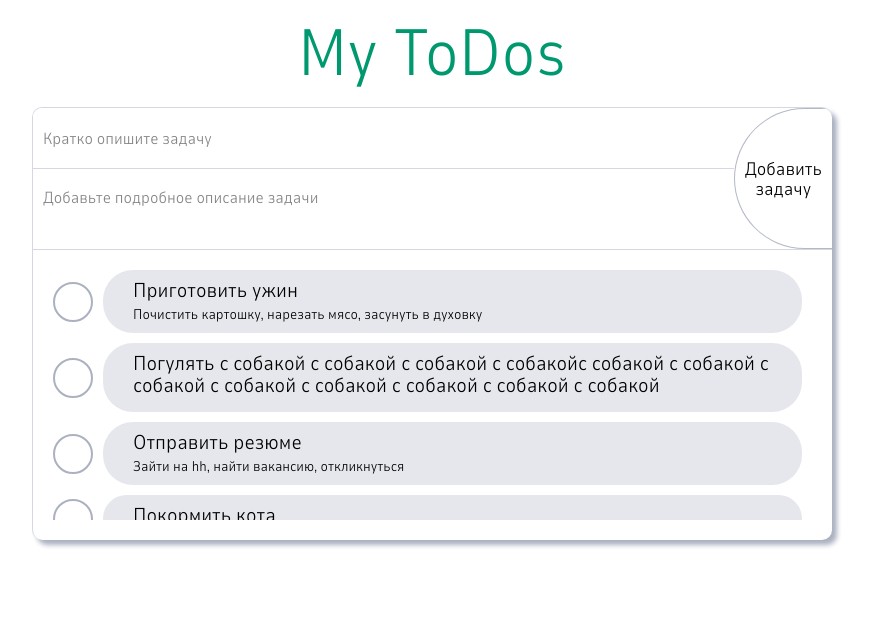
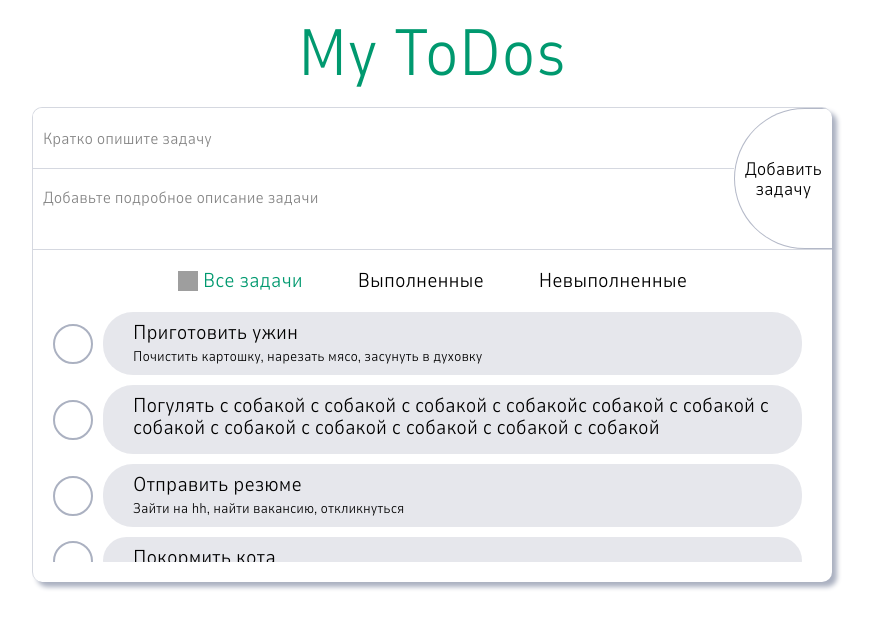
Before and after one commit to dariarus/todo-or-not-todo, a React (Create React App) app: page / in a window 1280 px wide. Shown: the top 628 px of the page, without its empty margins (208-1079 px from the left). Built offline with nearby package versions, Linux system fonts and the light colour scheme; grey boxes are pictures that could not be loaded.

Commit message:
feature: сделать радио-кнопки для сортировки задач

```diff
--- a/src/components/app/app.module.css
+++ b/src/components/app/app.module.css
@@ -29,10 +29,13 @@
   box-sizing: border-box;
   padding: 20px;
   border-top: 1px solid rgba(171, 177, 193, .5); /* #abb1c1 */
-  /*border-left: 1px solid rgba(171, 177, 193, .5);*/
-  /*border-bottom-left-radius: 10px;*/
-  /*border-bottom-right-radius: 10px;*/
-  /*box-shadow: 5px 5px 5px #abb1c1;*/
+}
+
+.radio-button-wrap {
+  display: flex;
+  justify-content: center;
+  align-items: center;
+  margin-bottom: 20px;
 }
 
 .todos-board__scroll-wrap {
--- a/src/components/app/app.tsx
+++ b/src/components/app/app.tsx
@@ -6,15 +6,20 @@ import {AddTaskForm} from '../add-task-form/add-task-form';
 import {Task} from '../task/task';
 
 import {mockTasksArray} from '../../utils/constants';
+import {RadioButton} from '../radio-button/radio-button';
 
 function App() {
   return (
     <div className={appStyles.main}>
-      {/*<div className={appStyles['todos-board']}>*/}
       <h1 className={appStyles['todos-board__heading']}>My ToDos</h1>
       <div className={appStyles['todos-board']}>
         <AddTaskForm/>
         <div className={appStyles['todos-board__tasks-wrap']}>
+          <div className={appStyles['radio-button-wrap']}>
+            <RadioButton label="Все задачи" value="all" checked={true} onClickRadio={() => console.log('hi')}/>
+            <RadioButton label="Выполненные" value="done" checked={false} onClickRadio={() => console.log('hi')}/>
+            <RadioButton label="Невыполненные" value="todo" checked={false} onClickRadio={() => console.log('hi')}/>
+          </div>
           <div className={appStyles['todos-board__scroll-wrap']}>
             {
               mockTasksArray.map((task, index) => (
@@ -24,7 +29,6 @@ function App() {
           </div>
         </div>
       </div>
-      {/*</div>*/}
     </div>
   );
 }
--- /dev/null
+++ b/src/components/radio-button/radio-button.module.css
@@ -0,0 +1,39 @@
+.input {
+  /* скрыть дефолтный вид радио-кнопки*/
+  -webkit-appearance: none;
+  appearance: none;
+  margin: 0 5px 0 30px;
+  cursor: pointer;
+  transition: 0.25s ease;
+}
+
+.input:first-of-type {
+  margin-left: 0;
+}
+
+.input::before {
+  box-sizing: border-box;
+  display: flex;
+  content: "";
+  background: none;
+  width: 20px;
+  height: 20px;
+}
+
+.input:checked::before {
+  /*background: url(../../images/tick.png) 96% / 5% no-repeat;*/
+  background: url(../../images/tick.png) center no-repeat;
+}
+
+
+.input__label {
+  font-family: 'Nunito', 'Arial', sans-serif;
+  font-weight: 300;
+  font-size: 20px;
+  line-height: 22px;
+  color: #000;
+}
+
+.input:checked + .input__label { /* + выбирает элементы-соседи на том же уровне вложенности */
+  color: #00996f;
+}
--- /dev/null
+++ b/src/components/radio-button/radio-button.tsx
@@ -0,0 +1,21 @@
+import {FunctionComponent} from 'react';
+
+import radioButtonStyles from './radio-button.module.css';
+
+import {TRadioButton} from '../../services/types/props';
+
+export const RadioButton: FunctionComponent<TRadioButton> = (props) => {
+  return (
+    <>
+      <input type="radio"
+             id={props.value}
+             name="radio"
+             value={props.value}
+             checked={props.checked}
+             className={radioButtonStyles.input}
+             onChange={props.onClickRadio}
+      />
+      <label htmlFor={props.value} className={radioButtonStyles['input__label']}>{props.label}</label>
+    </>
+  )
+}
--- a/src/components/task/task.tsx
+++ b/src/components/task/task.tsx
@@ -2,7 +2,7 @@ import React, {FunctionComponent} from 'react';
 
 import taskStyles from './task.module.css';
 
-import {TTask} from '../../types/props';
+import {TTask} from '../../services/types/props';
 
 export const Task: FunctionComponent<TTask> = (props) => {
   return (
--- /dev/null
+++ b/src/services/types/props.ts
@@ -0,0 +1,14 @@
+import {ChangeEvent} from 'react';
+
+export type TTask = {
+  name: string,
+  description: string | undefined,
+  isDone: boolean
+}
+
+export type TRadioButton = {
+  label: string,
+  value: string,
+  checked: boolean,
+  onClickRadio: (event: ChangeEvent<HTMLInputElement>) => void
+}
--- a/src/types/props.ts
+++ /dev/null
@@ -1,5 +0,0 @@
-export type TTask = {
-  name: string,
-  description: string | undefined,
-  isDone: boolean
-}
```
Lines whose indentation alone changed are shown as unchanged.
